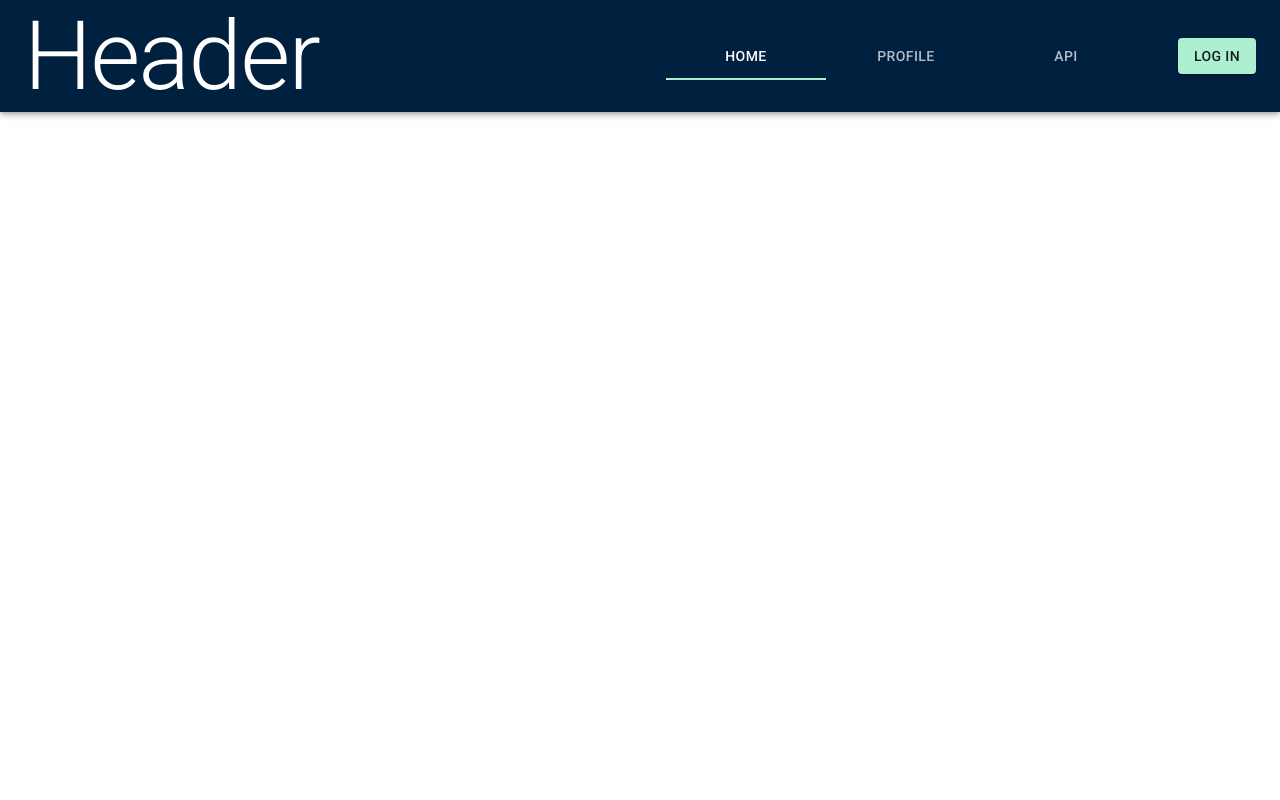
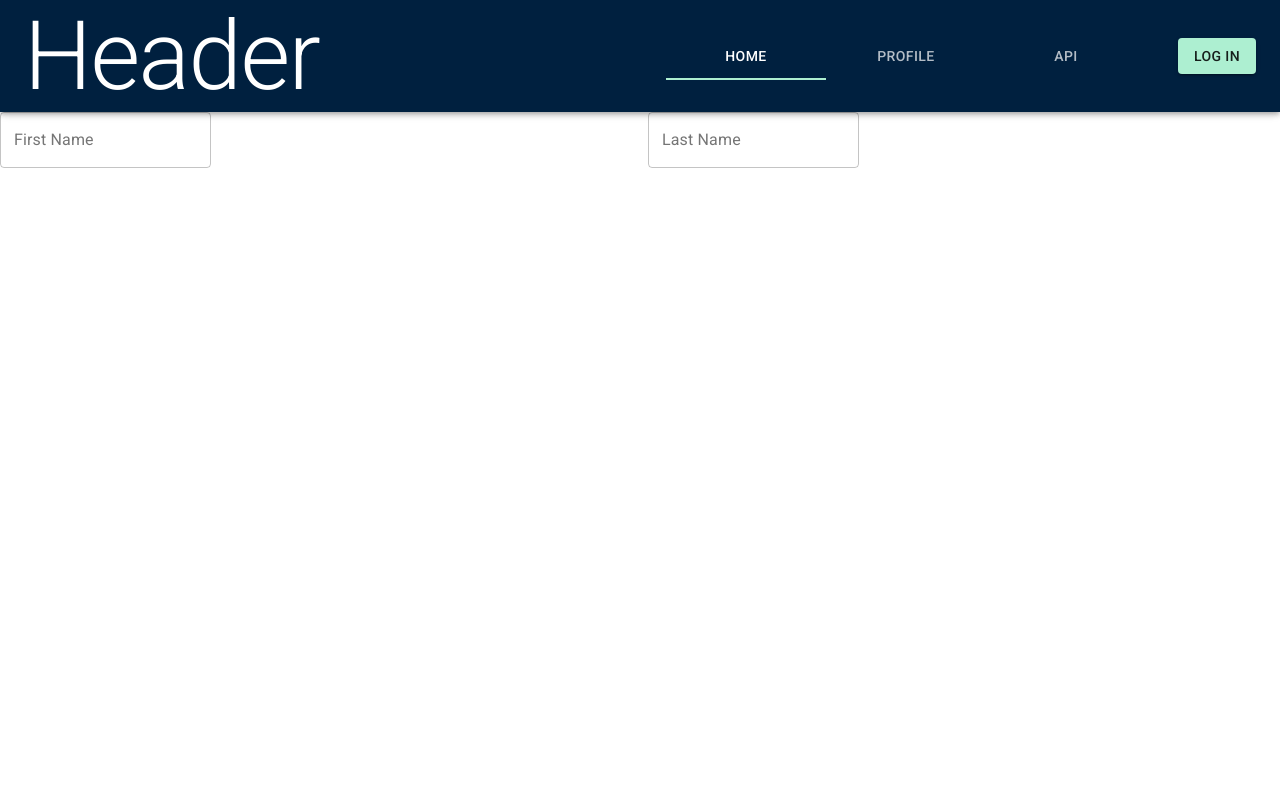
Before and after one commit to jpagtama/ReactJS_Project_02, a React (Create React App) app: page /contact in a window 1280 px wide. Shown: the top 800 px of the page. Built offline with nearby package versions, Linux system fonts and the light colour scheme.

Commit message:
Set up Contact component

```diff
--- a/src/components/App.js
+++ b/src/components/App.js
@@ -4,6 +4,7 @@ import Home from './Home'
 import Profile from './Profile'
 import StarWars from './StarWars'
 import Footer from './Footer'
+import Contact from './Contact'
 import { ThemeProvider } from '@material-ui/core'
 import customTheme from '../assets/themes/customTheme'
 import { Route, Switch, useLocation } from 'react-router-dom'
@@ -49,6 +50,7 @@ const App = () => {
                 <Route path="/" exact component={Home} />
                 <Route path="/profile" exact component={Profile} />
                 <Route path="/api" component={StarWars} />
+                <Route path="/contact" component={Contact} />
             </Switch>
         </div>
         <Footer />
--- /dev/null
+++ b/src/components/Contact.jsx
@@ -0,0 +1,18 @@
+import React from 'react'
+import { Grid, TextField } from '@material-ui/core'
+
+const Contact = () => {
+    return (
+        <Grid container spacing={2} >
+            <Grid item md={6} >
+                <TextField name="firstName" variant="outlined" label="First Name" />
+            </Grid>
+            <Grid item md={6} >
+                <TextField name="lastName" variant="outlined" label="Last Name" />
+            </Grid>
+
+        </Grid>
+    )
+}
+
+export default Contact
```
